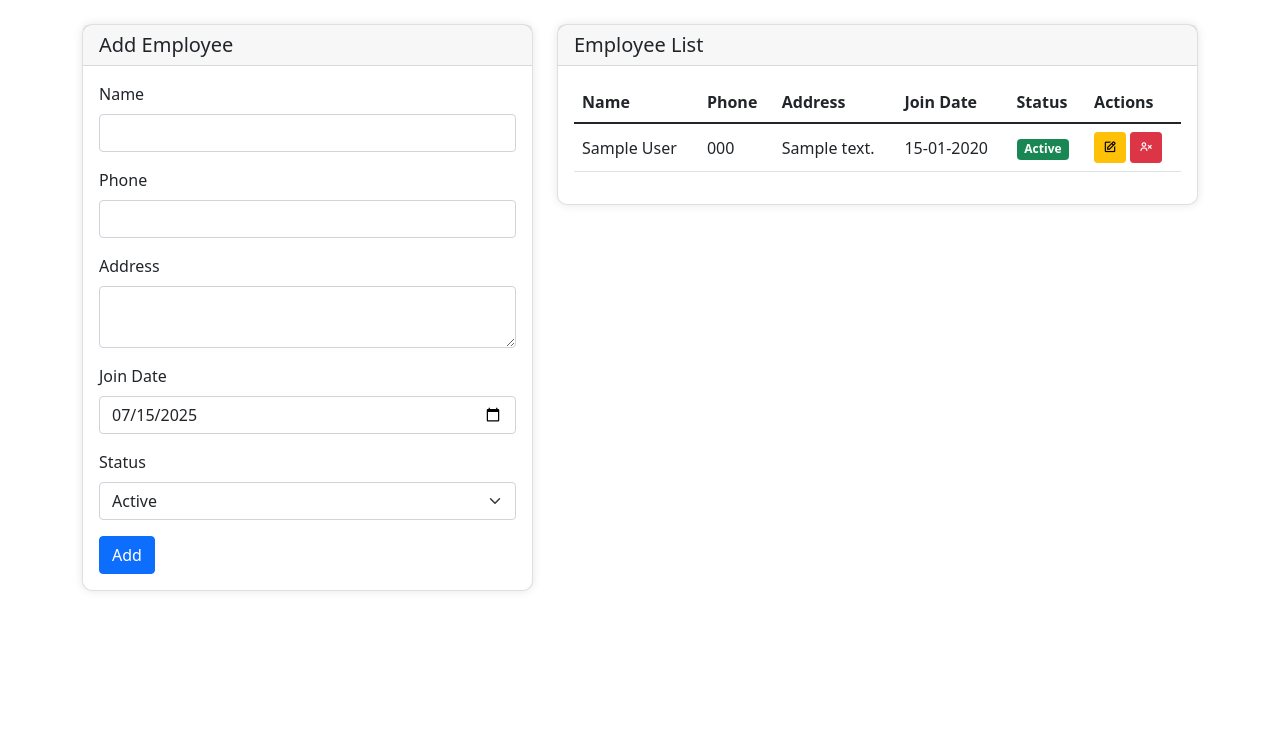
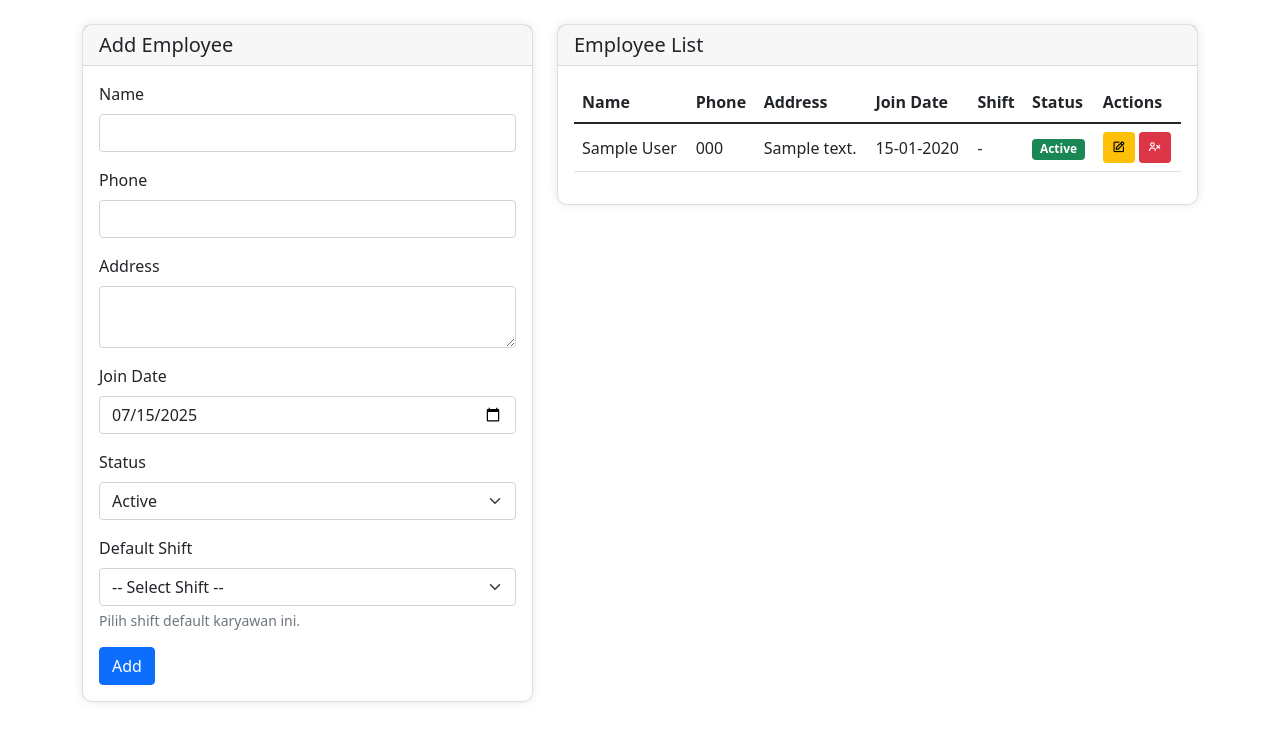
Before and after one commit to hanipubaidur/Biyung, a PHP site: page /employees.php in a window 1280 px wide. Shown: the part 56-800 px from the top of the page. Run offline with PHP 8.4, Linux system fonts and the light colour scheme; tables that the repository leaves empty or names only in its code hold one stand-in row (values such as "Sample post"); some libraries are stand-ins or nearby versions.

Commit message:
feat: Menambahkan fitur manajemen karyawan baru dan perbaikan validasi data karyawan.

```diff
--- a/employees.php
+++ b/employees.php
@@ -15,6 +15,7 @@
         $address = trim($_POST['address'] ?? '');
         $join_date = $_POST['join_date'] ?? null;
         $status = $_POST['status'] ?? 'active';
+        $shift_id = $_POST['shift_id'] ?? null;
 
         if (empty($name)) {
             $_SESSION['employee_flash'] = ['type' => 'error', 'msg' => 'Name is required'];
@@ -24,13 +25,13 @@
 
         if ($id) {
             // Update
-            $stmt = $conn->prepare("UPDATE employees SET name=?, phone=?, address=?, join_date=?, status=? WHERE id=?");
-            $stmt->execute([$name, $phone, $address, $join_date, $status, $id]);
+            $stmt = $conn->prepare("UPDATE employees SET name=?, phone=?, address=?, join_date=?, status=?, shift_id=? WHERE id=?");
+            $stmt->execute([$name, $phone, $address, $join_date, $status, $shift_id, $id]);
             $_SESSION['employee_flash'] = ['type' => 'success', 'msg' => 'Employee updated successfully'];
         } else {
             // Insert
-            $stmt = $conn->prepare("INSERT INTO employees (name, phone, address, join_date, status) VALUES (?, ?, ?, ?, ?)");
-            $stmt->execute([$name, $phone, $address, $join_date, $status]);
+            $stmt = $conn->prepare("INSERT INTO employees (name, phone, address, join_date, status, shift_id) VALUES (?, ?, ?, ?, ?, ?)");
+            $stmt->execute([$name, $phone, $address, $join_date, $status, $shift_id]);
             $_SESSION['employee_flash'] = ['type' => 'success', 'msg' => 'Employee added successfully'];
         }
         header("Location: employees.php");
@@ -58,6 +59,9 @@
         $stmt->execute([$id]);
         $editEmployee = $stmt->fetch(PDO::FETCH_ASSOC);
     }
+
+    // Ambil data shift untuk dropdown
+    $shifts = $conn->query("SELECT * FROM shifts ORDER BY id")->fetchAll(PDO::FETCH_ASSOC);
 } catch(PDOException $e) {
     $_SESSION['employee_flash'] = ['type' => 'error', 'msg' => 'Connection failed: ' . $e->getMessage()];
     header("Location: employees.php");
@@ -116,6 +120,18 @@
                             <option value="inactive" <?= (isset($editEmployee['status']) && $editEmployee['status'] == 'inactive') ? 'selected' : '' ?>>Inactive</option>
                         </select>
                     </div>
+                    <div class="mb-3">
+                        <label class="form-label">Default Shift</label>
+                        <select name="shift_id" class="form-select">
+                            <option value="">-- Select Shift --</option>
+                            <?php foreach($shifts as $shift): ?>
+                                <option value="<?= $shift['id'] ?>" <?= (isset($editEmployee['shift_id']) && $editEmployee['shift_id'] == $shift['id']) ? 'selected' : '' ?>>
+                                    <?= htmlspecialchars($shift['name']) ?> (<?= substr($shift['start_time'],0,5) ?> - <?= substr($shift['end_time'],0,5) ?>)
+                                </option>
+                            <?php endforeach; ?>
+                        </select>
+                        <div class="form-text text-muted">Pilih shift default karyawan ini.</div>
+                    </div>
                     <button type="submit" class="btn btn-primary"><?= $editEmployee ? 'Update' : 'Add' ?></button>
                     <?php if ($editEmployee): ?>
                         <a href="employees.php" class="btn btn-secondary ms-2">Cancel</a>
@@ -148,6 +164,7 @@
                                 <th>Phone</th>
                                 <th>Address</th>
                                 <th>Join Date</th>
+                                <th>Shift</th>
                                 <th>Status</th>
                                 <th>Actions</th>
                             </tr>
@@ -159,6 +176,26 @@
                                 <td><?= htmlspecialchars($emp['phone']) ?></td>
                                 <td><?= htmlspecialchars($emp['address']) ?></td>
                                 <td><?= $emp['join_date'] ? date('d-m-Y', strtotime($emp['join_date'])) : '-' ?></td>
+                                <td>
+                                    <?php
+                                    if (!empty($emp['shift_id'])) {
+                                        $shift = null;
+                                        foreach ($shifts as $s) {
+                                            if ($s['id'] == $emp['shift_id']) {
+                                                $shift = $s;
+                                                break;
+                                            }
+                                        }
+                                        if ($shift) {
+                                            echo htmlspecialchars($shift['name']) . " (" . substr($shift['start_time'],0,5) . "-" . substr($shift['end_time'],0,5) . ")";
+                                        } else {
+                                            echo "-";
+                                        }
+                                    } else {
+                                        echo "-";
+                                    }
+                                    ?>
+                                </td>
                                 <td>
                                     <span class="badge <?= $emp['status'] == 'active' ? 'bg-success' : 'bg-secondary' ?>">
                                         <?= ucfirst($emp['status']) ?>
```
